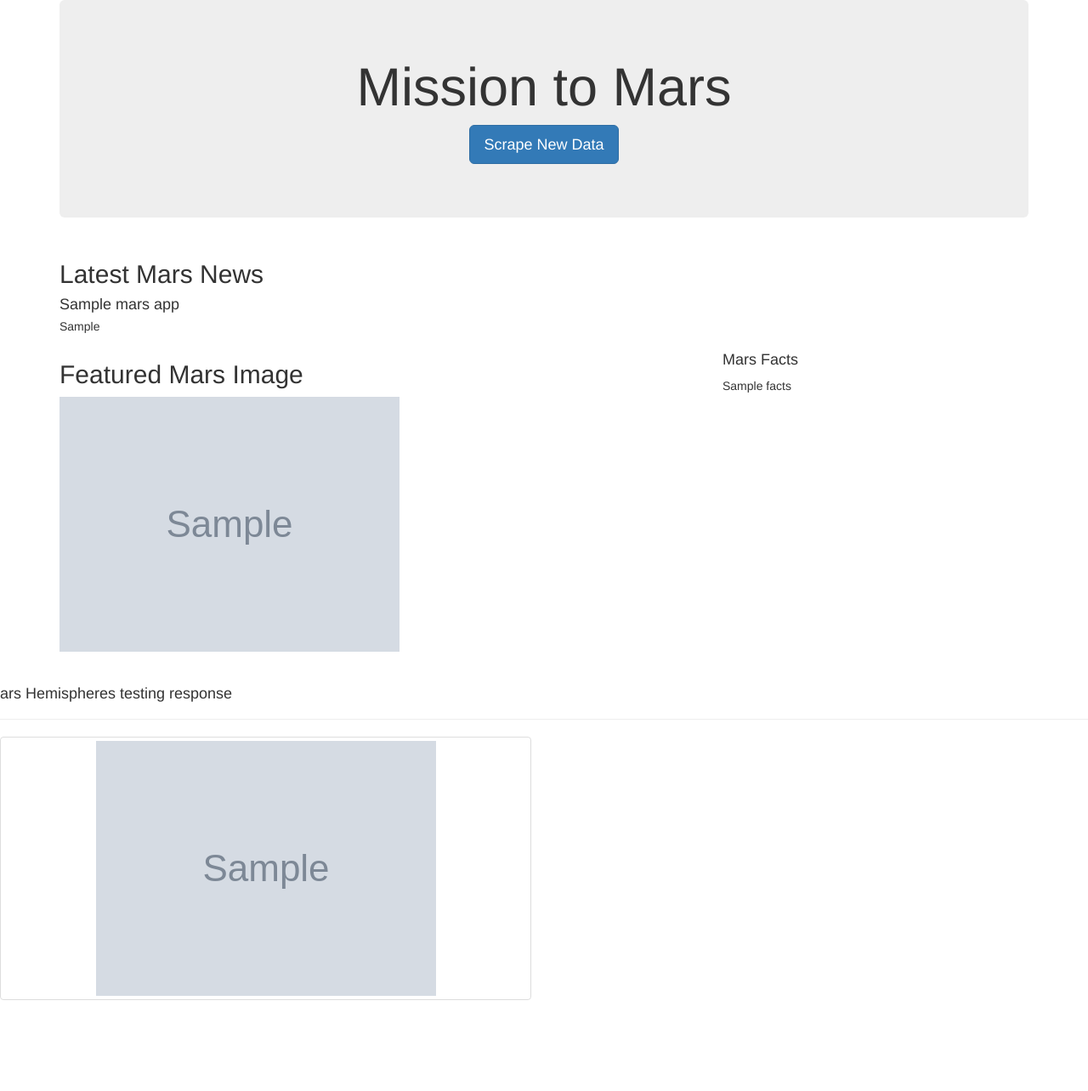
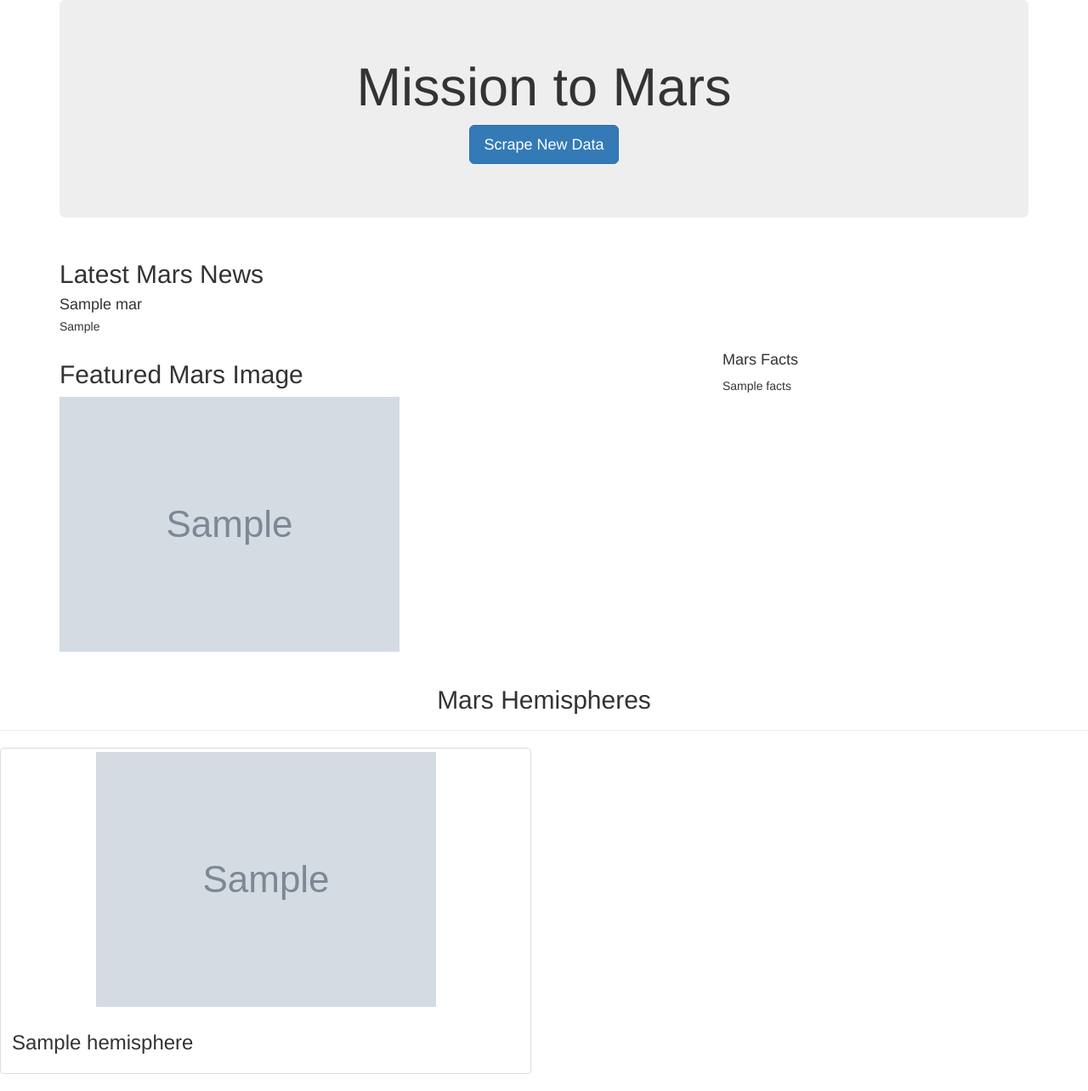
Before and after one commit to roborowanb/Mission_to_Mars, a Flask app: page / in a window 1280 px wide. Shown: the whole page at 85% size. Before the commit the page ends 1177 px from the top, so only its background shows below. Run offline with Flask 2, Linux system fonts and the light colour scheme; grey boxes marked "Sample" are stand-in pictures; a database or web service that is not in the repository returns one stand-in record (values such as "Sample title"); some libraries are stand-ins or nearby versions.

Commit message:
revised html file

```diff
--- a/app.py
+++ b/app.py
@@ -10,13 +10,13 @@
 
 @app.route("/")
 def index():
-   mars = mongo.db.mars_app.find_one()
+   mars = mongo.db.mars.find_one()
    return render_template("index.html", mars=mars)
 
 
 @app.route("/scrape")
 def scrape():
-   mars = mongo.db.mars_app
+   mars = mongo.db.mars
    mars_data = scraping.scrape_all()
    mars.update_one({}, {"$set":mars_data}, upsert=True)
    return redirect('/', code=302)
--- a/templates/index.html
+++ b/templates/index.html
@@ -49,30 +49,21 @@
                 </div>
             </div>
         </div>
-        <!-- Mars Hemispheres -->
+        <!-- Section for Mars Hemispheres -->
         <div class="row" id="mars-hemispheres">
-
-
-
-
-            <!-- Mars Hemisphere images -->
-            <div class = "page-header">
-                <h4>Mars Hemispheres testing response</h4>
+            <div class="page-header">
+            <h2 class="text-center">Mars Hemispheres</h2>
             </div>
-            {% for hemisphere in mars.hemisphere_img_urls %}
-                <div class="col-md-6">
-                    <div class="row" id="mars-hemispheres"></div>
-
-                        <div class = "thumbnail">
-                            <img
-                            src="{{ hemisphere.img_url }}"
-                            class="img-responsive"
-                            alt="Responsive image"
-                            />
-                        </div>
-                    </div>
-                </div>
-            {%endfor%}
+            {% for hemisphere in mars.Hemispheres %}
+            <div class="col-md-6">
+            <div class="thumbnail">
+             <img src="{{hemisphere.img_url | default('static/images/error.png', true)}}" alt="...">
+                <div class="caption">
+                <h3>{{hemisphere.title}}</h3>
+             </div>
+             </div>
+            </div>
+            {% endfor %}
         </div>
     </div>
 </body>
```
